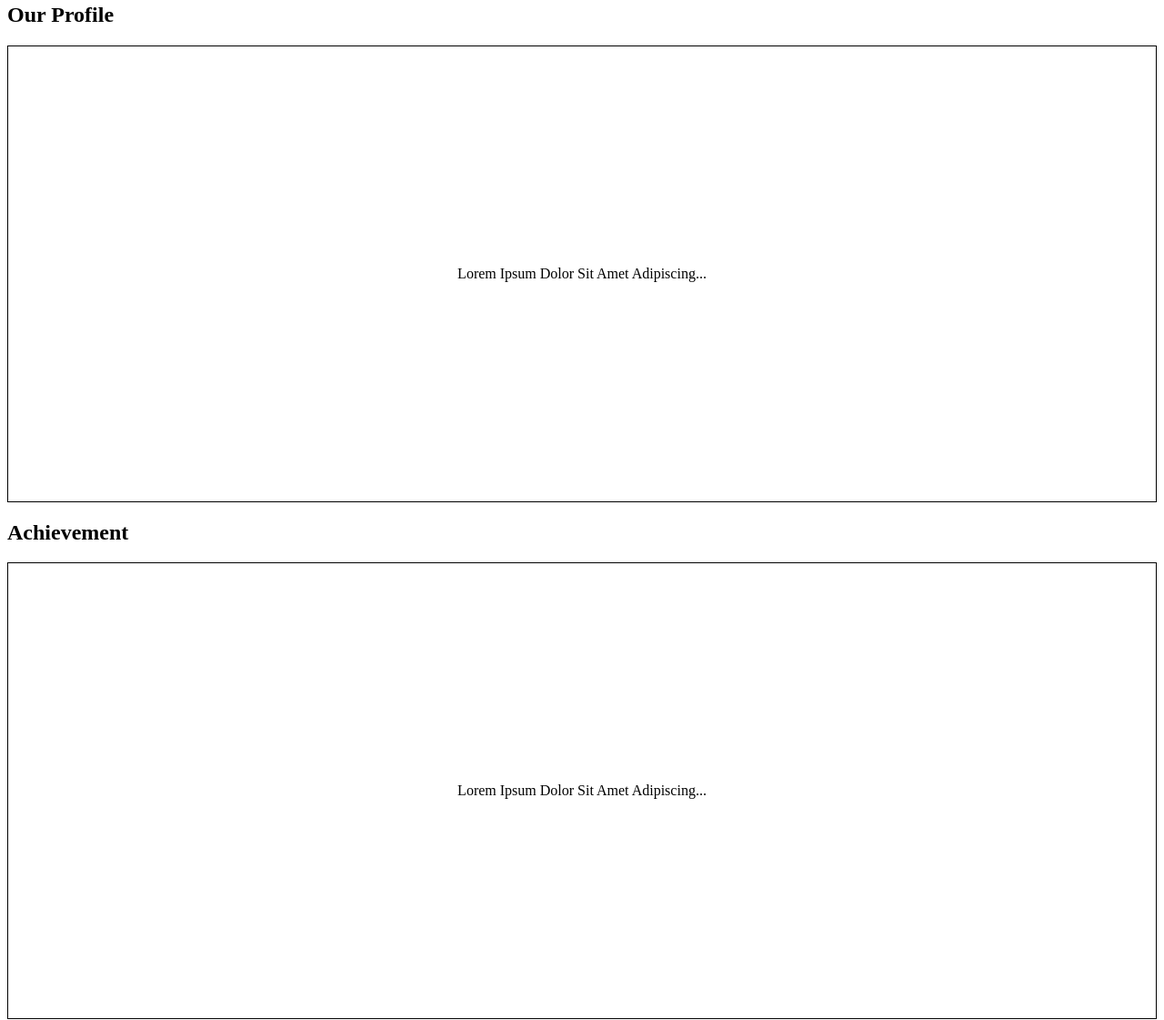
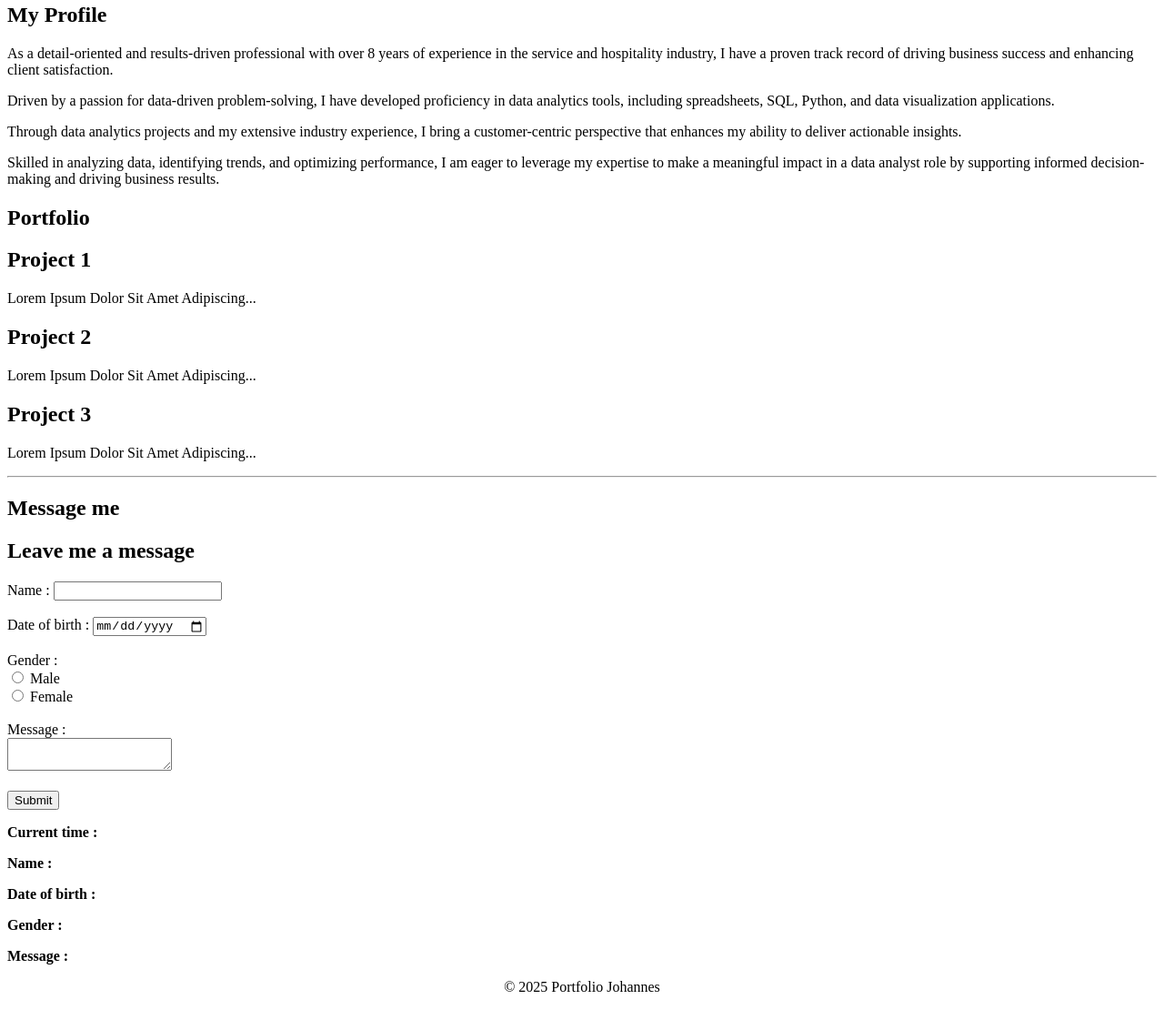
Before and after one commit to revou-fundamental-course/03-mar-25-johannes-suwandi, a plain HTML site: page index.html in a window 1280 px wide. Shown: the part 698-1819 px from the top of the page at 91% size. Drawn offline with Linux system fonts and the light colour scheme.

Commit message:
Added content for my-profile and message-me

```diff
--- a/index.html
+++ b/index.html
@@ -10,6 +10,10 @@
 
     <!-- CSS -->
     <link rel="stylesheet" href="css/style.css">
+
+    <!-- JavaScript -->
+    <script src="js/script.js"></script>
+
 </head>
 
 <body>
@@ -21,9 +25,9 @@
         <!-- Navigation -->
         <nav>
             <a href="#home">Home</a>
-            <a href="#our-profile">Our Profile</a>
-            <a href="#achievement">Achievement</a>
-            <a href="#message-us">Message Us</a>
+            <a href="#my-profile">My Profile</a>
+            <a href="#portfolio">Portfolio</a>
+            <a href="#message-me">Message me</a>
         </nav>
     </header>
 
@@ -35,7 +39,7 @@
         <section id="home">
             <header>
                 <h1>Hi User, Welcome to my Portfolio</h1>
-                <p>Here you can see my profile, achievement, and message me</p>
+                <p>Here you can see my profile, portfolio, and message me</p>
             </header>
 
             <!-- Banner Autoslide -->
@@ -44,46 +48,91 @@
 
         <hr />
 
-        <!-- Our Profile Content -->
-        <section id="our-profile">
+        <!-- My Profile Content -->
+        <section id="my-profile">
             <header>
-                <h1>Our Profile</h1>
+                <h1>My Profile</h1>
             </header>
 
-            <!-- Our Profile Content -->
-            <div class="our-profile-content">
-                <p>Lorem Ipsum Dolor Sit Amet Adipiscing...</p>
+            <!-- My Profile Content -->
+            <div class="my-profile-content">
+                <p>As a detail-oriented and results-driven professional with over 8 years of experience in the service and hospitality industry, I have a proven track record of driving business success and enhancing client satisfaction.</p>
+                <p>Driven by a passion for data-driven problem-solving, I have developed proficiency in data analytics tools, including spreadsheets, SQL, Python, and data visualization applications.</p>
+                <p>Through data analytics projects and my extensive industry experience, I bring a customer-centric perspective that enhances my ability to deliver actionable insights.</p>
+                <p>Skilled in analyzing data, identifying trends, and optimizing performance, I am eager to leverage my expertise to make a meaningful impact in a data analyst role by supporting informed decision-making and driving business results.</p>
             </div>
         </section>
 
-        <!-- Achievement Content -->
-        <section id="achievement">
+        <!-- Portfolio Content -->
+        <section id="portfolio">
             <header>
-                <h1>Achievement</h1>
+                <h1>Portfolio</h1>
             </header>
 
-            <!-- achievement Content -->
-            <div class="achievement-content">
-                <p>Lorem Ipsum Dolor Sit Amet Adipiscing...</p>
+            <!-- Portfolio Content -->
+            <div class="portfolio-content">
+                <div class="portfolio-item">
+                    <h2>Project 1</h2>
+                    <p>Lorem Ipsum Dolor Sit Amet Adipiscing...</p>
+                </div>
+                <div class="portfolio-item">
+                    <h2>Project 2</h2>
+                    <p>Lorem Ipsum Dolor Sit Amet Adipiscing...</p>
+                </div>
+                <div class="portfolio-item">
+                    <h2>Project 3</h2>
+                    <p>Lorem Ipsum Dolor Sit Amet Adipiscing...</p>
+                </div>
             </div>
         </section>
 
-        <!-- Message Us Content -->
-        <section id="message-us">
+        <hr />
+
+        <!-- Message me Content -->
+        <section id="message-me">
             <header>
-                <h1>Message Us</h1>
+                <h1>Message me</h1>
             </header>
 
-            <!-- Message Us Content -->
-            <div class="message-us-content">
-                <p>Lorem Ipsum Dolor Sit Amet Adipiscing...</p>
+            <!-- Message me Content -->
+            <div class="message-me-content">
+
+                <!-- form -->
+                <div class="message-me-form">
+                    <h2>Leave me a message</h2>
+                    <form id="messageForm">
+                        <label>Name : </label>
+                        <input type="text" id="name" required><br><br>
+
+                        <label>Date of birth : </label>
+                        <input type="date" id="dob" required><br><br>
+
+                        <label>Gender : </label><br>
+                        <input type="radio" name="gender" value="Male" required> Male<br>
+                        <input type="radio" name="gender" value="Female" required> Female<br><br>
+
+                        <label>Message : </label><br>
+                        <textarea id="message" required></textarea><br><br>
+
+                        <button type="button" onclick="displayMessage()">Submit</button>
+                    </form>
+                </div>
+
+                <!-- Output -->
+                <div class="message-me-output" id="outputBox">
+                    <p><strong>Current time :</strong> <span id="currentTime"></span></p>
+                    <p><strong>Name :</strong> <span id="outName"></span></p>
+                    <p><strong>Date of birth :</strong> <span id="outDob"></span></p>
+                    <p><strong>Gender :</strong> <span id="outGender"></span></p>
+                    <p><strong>Message :</strong> <span id="outMessage"></span></p>
+                </div>
             </div>
         </section>
     </main>
 
     <!-- Main Footer -->
     <footer>
-        <p>&copy; 2021 Portfolio Yama</p>
+        <p>&copy; 2025 Portfolio Johannes</p>
     </footer>
 </body>
 
```
